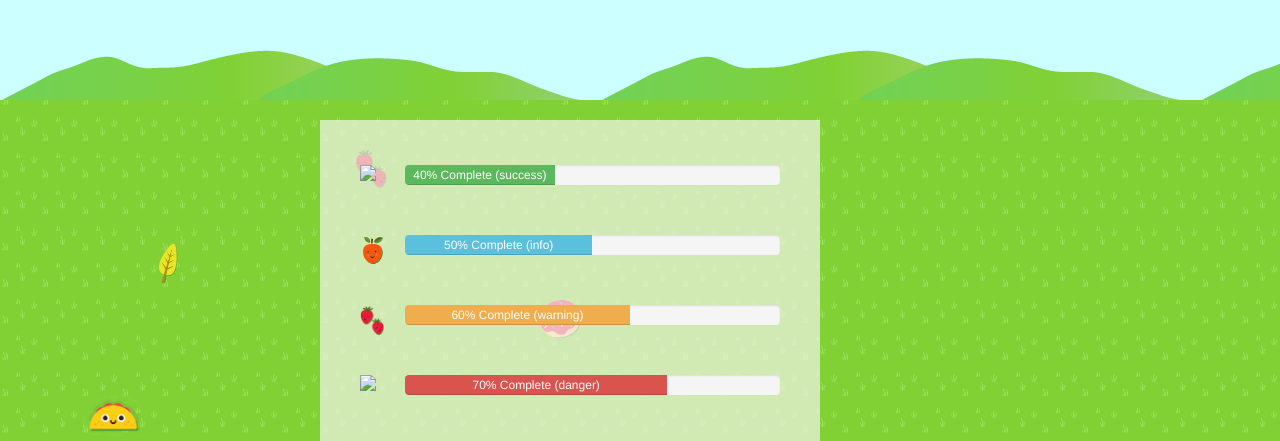
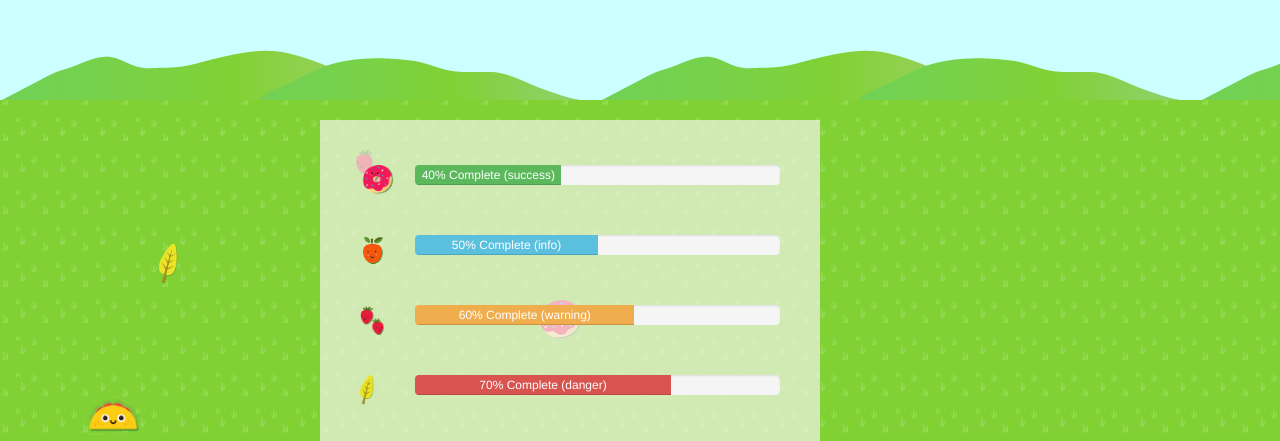
Before and after one commit to haynesgt/sfu-wics-hackethon-2016, a website: page index.html in a window 1280 px wide. Shown: the top 441 px of the page. Drawn offline with nearby package versions, Linux system fonts and the light colour scheme.

Commit message:
Update index.html

```diff
--- a/index.html
+++ b/index.html
@@ -19,7 +19,7 @@
 <div class="status">
 <table class="progress-bars">
 <tr	valign="top";>
-	<td class="image"><img src="doughnut-shadow.png" height="30px";></td>
+	<td class="image"><img src="doughnut.png" height="30px";></td>
 	<td class="bar">
 		<div class="progress">
   		<div class="progress-bar progress-bar-success" role="progressbar" aria-valuenow="40"
@@ -55,7 +55,7 @@
 </tr>
 
 <tr	valign="top";>
-	<td class="image"><img src="leaf-yellow.png" height="30px";></td>
+	<td class="image"><img src="leaf.png" height="30px";></td>
 	<td class="bar">
 		<div class="progress">
   		<div class="progress-bar progress-bar-danger" role="progressbar" aria-valuenow="70"
```
